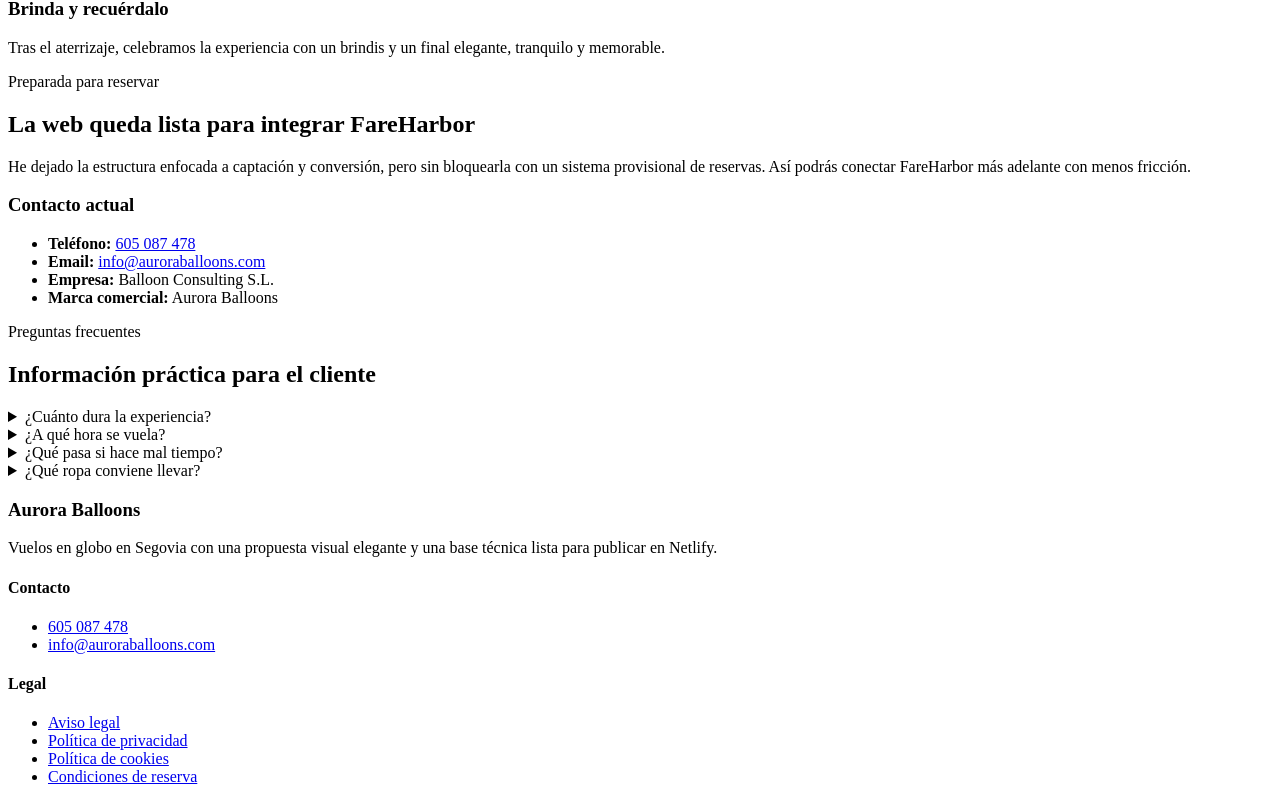
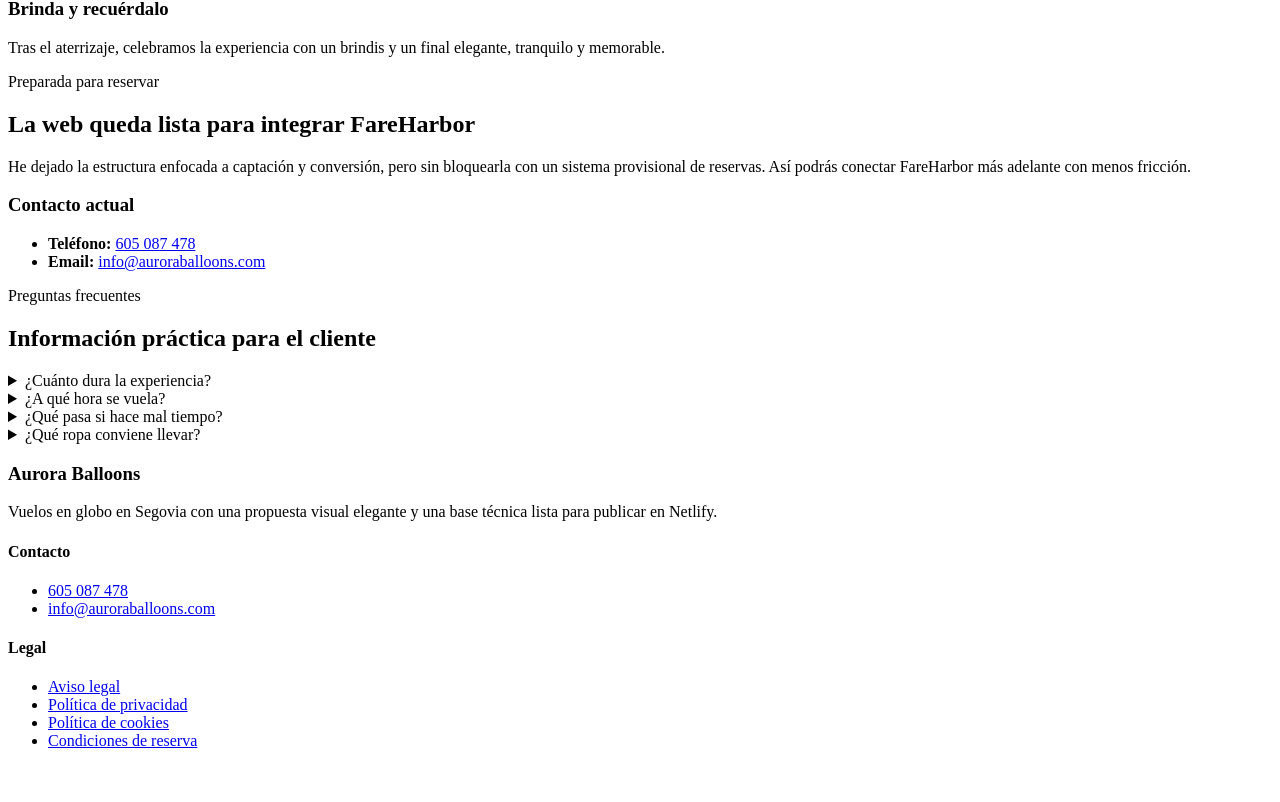
Before and after one commit to jordidc86/auroraballoons, a React (Vite) app: page / in a window 1280 px wide. Shown: the part 1051-1853 px from the top of the page. After the commit the page ends 1817 px from the top, so only its background shows below. Built offline with nearby package versions, Linux system fonts and the light colour scheme; the HTML template or start-up script is replaced by a standard one.

Commit message:
Remove Balloon Consulting references from public site

```diff
--- a/index.html
+++ b/index.html
@@ -9,7 +9,6 @@
       content="Aurora Balloons ofrece vuelos en globo en Segovia al amanecer. Vive una experiencia segura, elegante y memorable con vistas únicas de la ciudad."
     />
     <meta name="theme-color" content="#7c5c3b" />
-    <link rel="icon" href="/favicon.svg" type="image/svg+xml" />
   </head>
   <body>
     <div id="root"></div>
--- a/src/App.jsx
+++ b/src/App.jsx
@@ -177,8 +177,6 @@ export default function App() {
               <ul>
                 <li><strong>Teléfono:</strong> <a href="tel:+34605087478">605 087 478</a></li>
                 <li><strong>Email:</strong> <a href="mailto:info@auroraballoons.com">info@auroraballoons.com</a></li>
-                <li><strong>Empresa:</strong> Balloon Consulting S.L.</li>
-                <li><strong>Marca comercial:</strong> Aurora Balloons</li>
               </ul>
             </div>
           </div>
```
